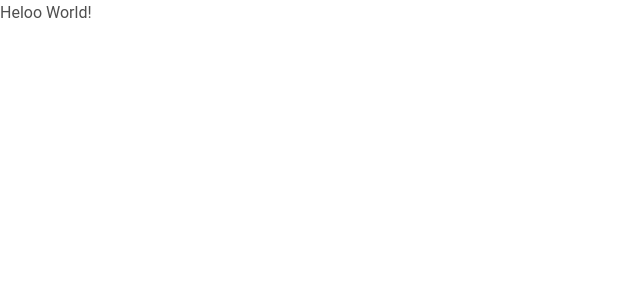
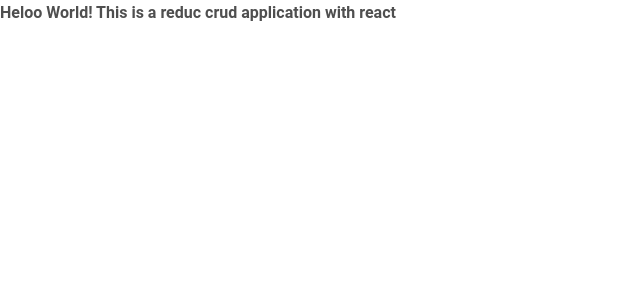
Before and after one commit to vijayramreddy990/REDUX-SAGA, a React (Create React App) app: page / in a window 1280 px wide. Shown: the top 300 px of the page, without its empty margins (0-640 px from the left). Built offline with nearby package versions, Linux system fonts and the light colour scheme.

Commit message:
project UI Pages

```diff
--- a/src/App.js
+++ b/src/App.js
@@ -1,7 +1,13 @@
 import React from "react";
 
 const App = () => {
-  return <div>Heloo World!</div>;
+  return (
+    <div>
+      <p className="fw-bold">
+        Heloo World! This is a reduc crud application with react
+      </p>
+    </div>
+  );
 };
 
 export default App;
```
Also changed, not shown: src/pages/About.js (added, +11 -0 lines), src/pages/AddEditUser.js (added, +11 -0 lines), src/pages/Home.js (added, +11 -0 lines), src/pages/UserInfo.js (added, +11 -0 lines).
